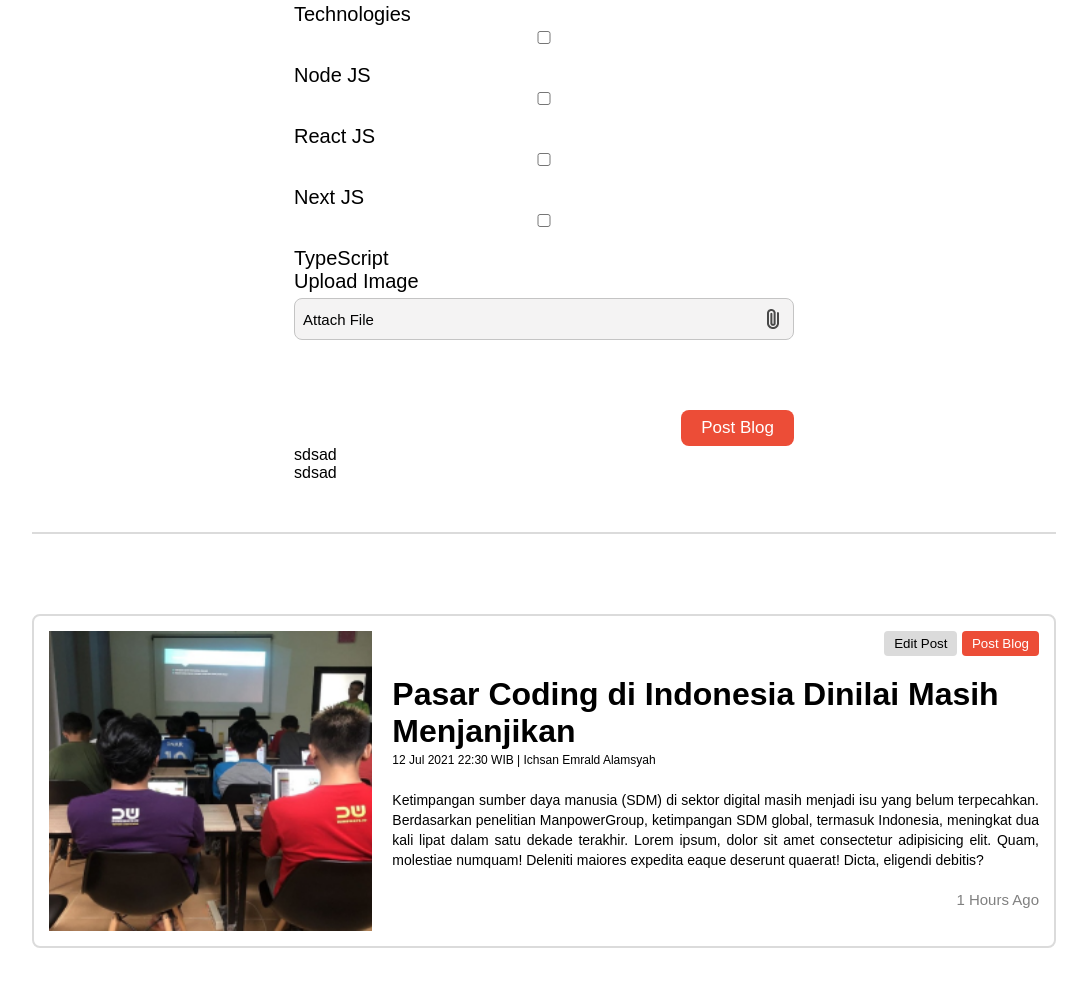
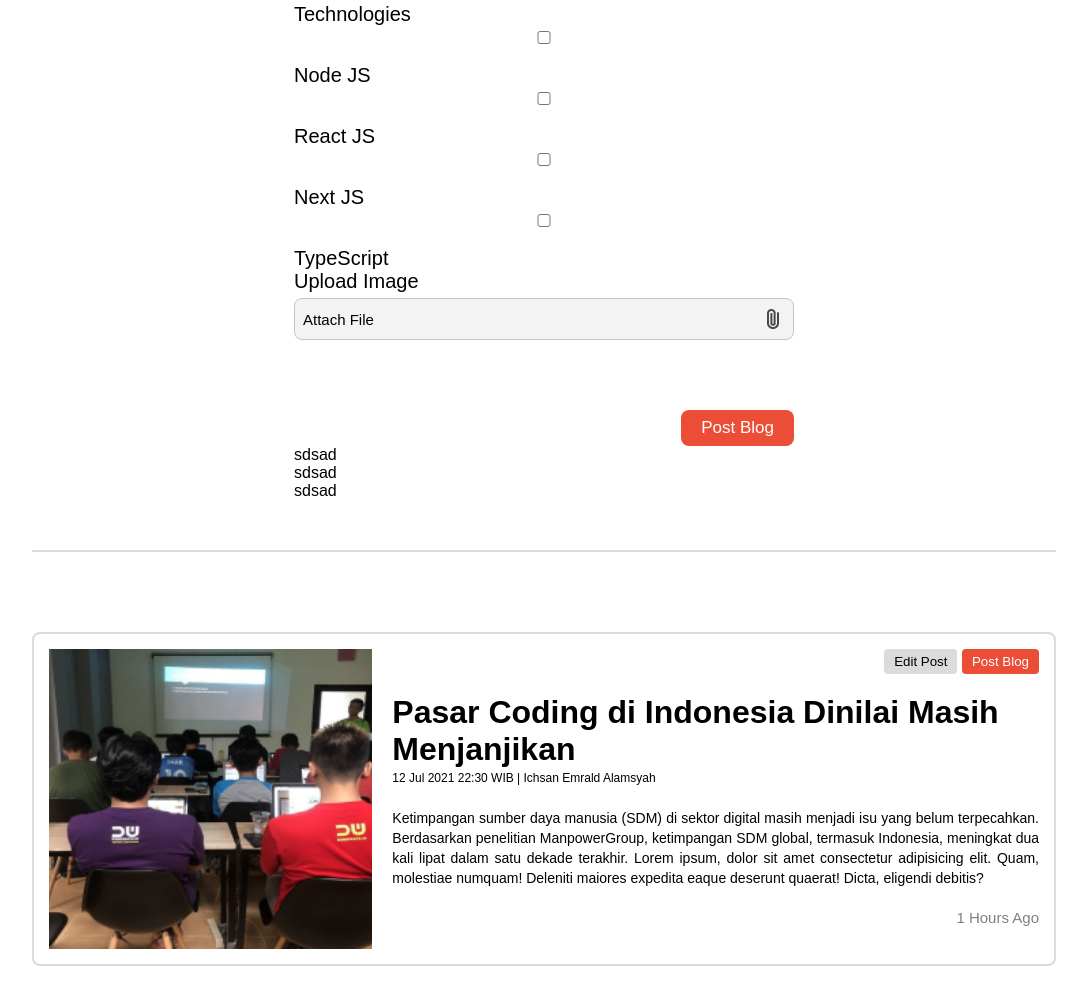
Before and after one commit to filayuda/personal-web-b31, a plain HTML site: page blog.html in a window 1280 px wide. Shown: the part 567-1571 px from the top of the page, without its empty margins (96-1183 px from the left). Drawn offline with Linux system fonts and the light colour scheme.

Commit message:
update blog

```diff
--- a/blog.html
+++ b/blog.html
@@ -77,6 +77,7 @@
 
           <p id="tampil">sdsad</p>
           <p id="tampil2">sdsad</p>
+          <p id="tampil2">sdsad</p>
         </div>
       </div>
       <hr class="line" />
```
